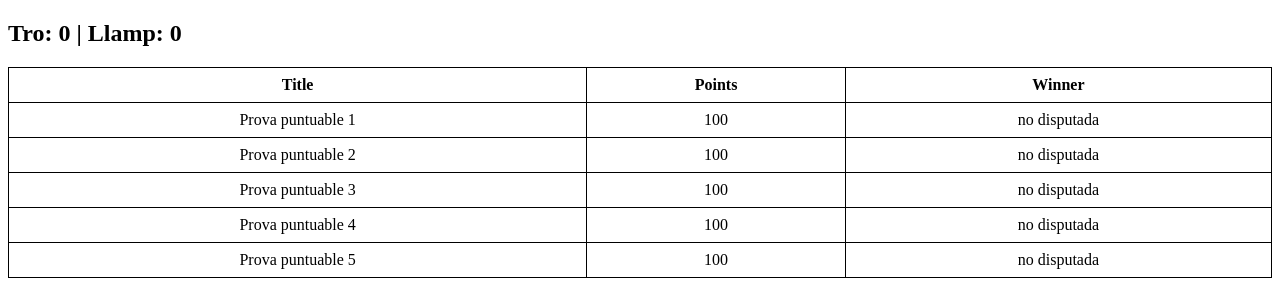
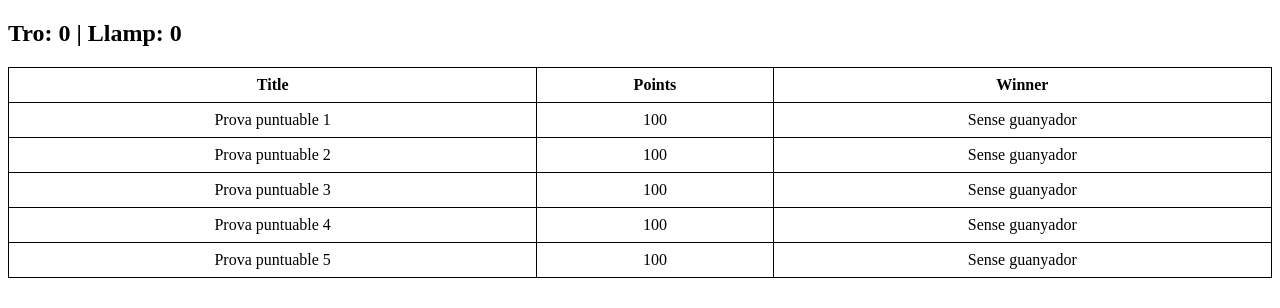
Before and after one commit to cj-llampsitrons/comptador, a plain HTML site: page index.html in a window 1280 px wide. Drawn offline with Linux system fonts and the light colour scheme.

Commit message:
Update index.html

```diff
--- a/index.html
+++ b/index.html
@@ -60,6 +60,9 @@
 
         // Loop through the elements in the JSON
         data.elements.forEach(element => {
+          // Check for unknown winner and set it to "Sense guanyador" if necessary
+          const winner = (element.winner === 'tro' || element.winner === 'llamp') ? element.winner : 'Sense guanyador';
+
           // Create a new row for each element
           const row = document.createElement('tr');
 
@@ -72,15 +75,15 @@
           row.appendChild(pointsCell);
 
           const winnerCell = document.createElement('td');
-          winnerCell.textContent = element.winner;
+          winnerCell.textContent = winner;
           row.appendChild(winnerCell);
 
           tableBody.appendChild(row);
 
           // Update counters based on the winner
-          if (element.winner === 'tro') {
+          if (winner === 'tro') {
             troPoints += element.points;
-          } else if (element.winner === 'llamp') {
+          } else if (winner === 'llamp') {
             llampPoints += element.points;
           }
         });
```
